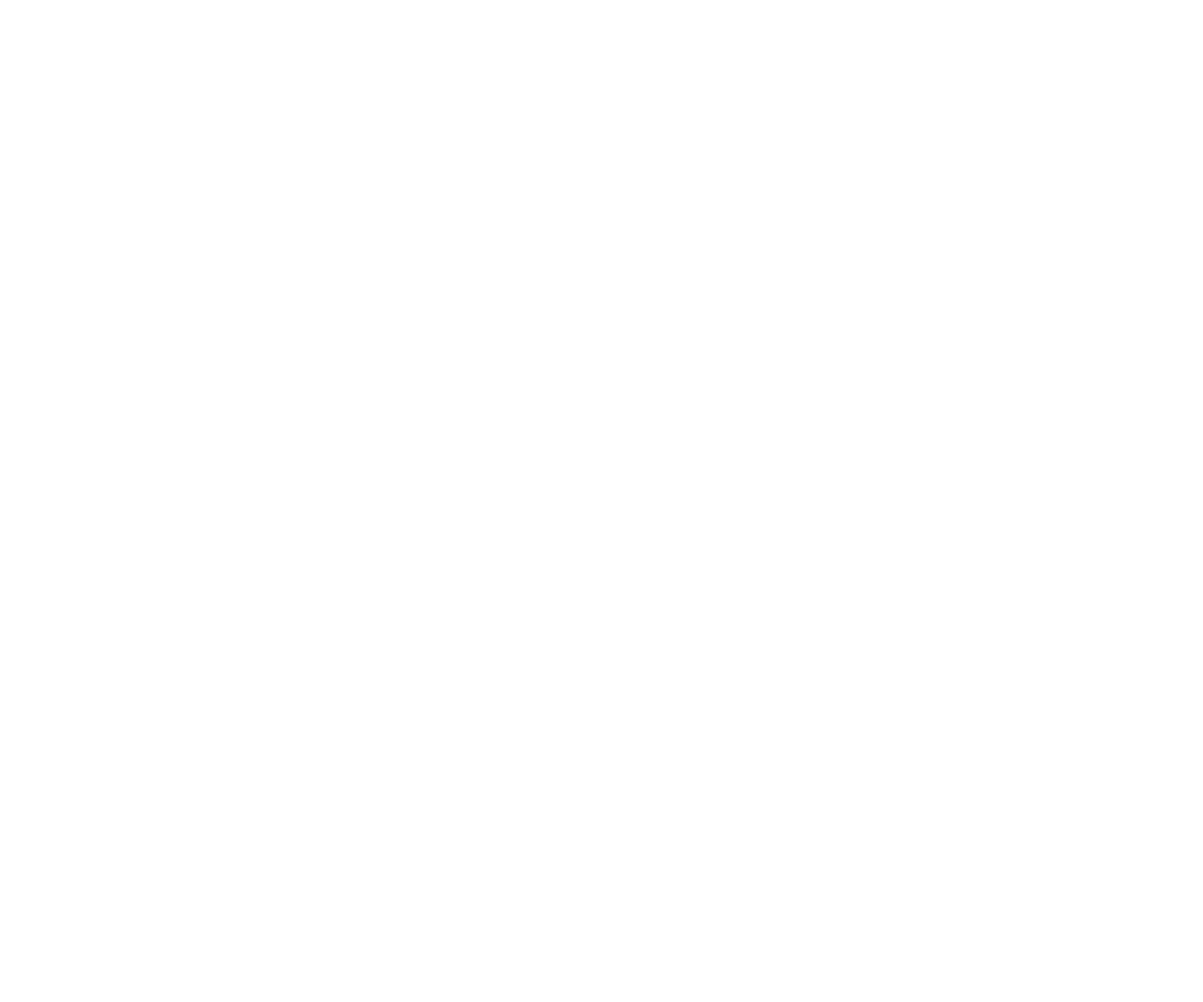
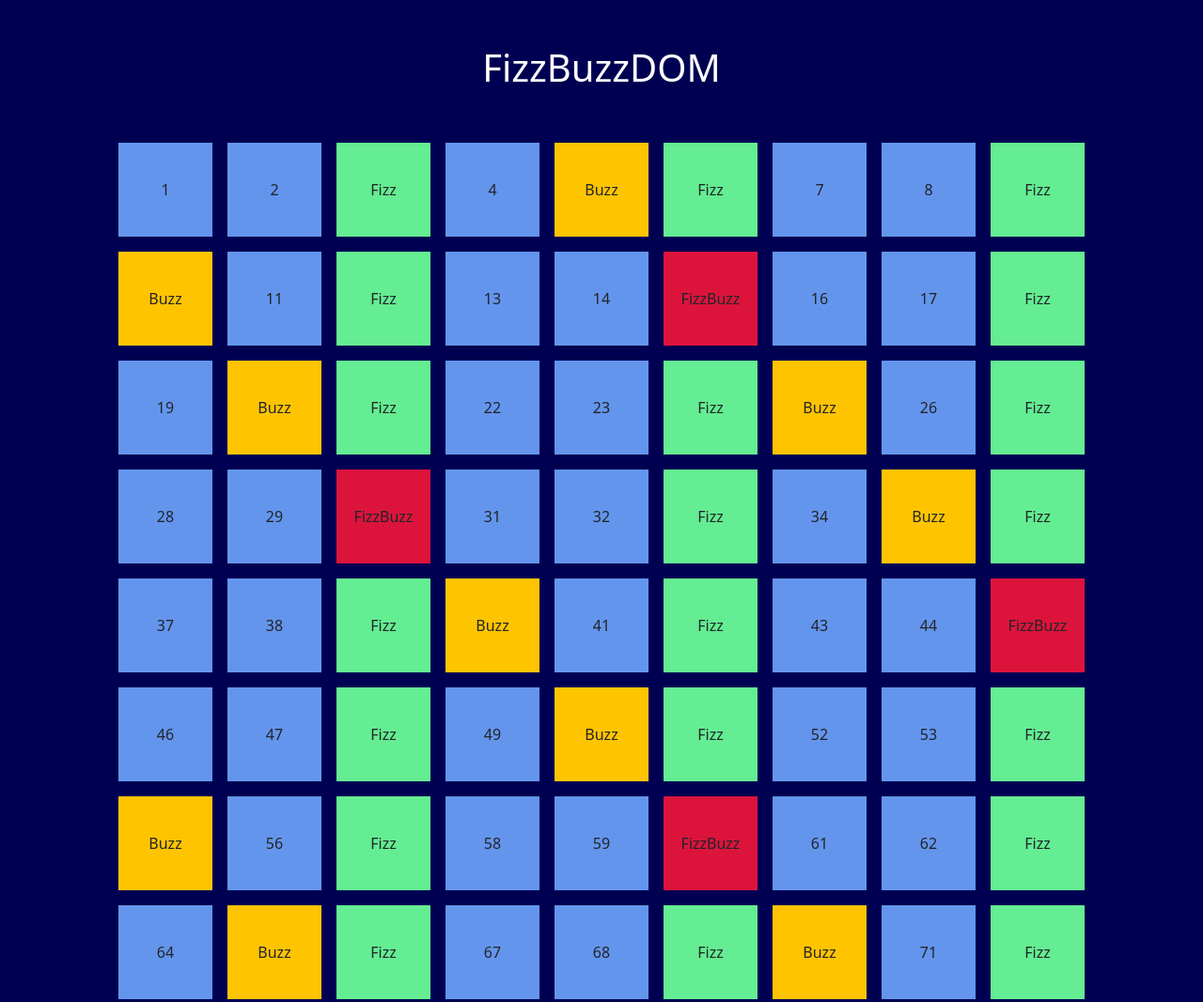
Before and after one commit to gianmarcodiale/js-fizzbuzzdom, a plain HTML site: page index.html in a window 1280 px wide. Shown: the top 1067 px of the page at 94% size. Before the commit the page ends 800 px from the top, so only its background shows below. Drawn offline with nearby package versions, Linux system fonts and the light colour scheme.

Commit message:
final commit

```diff
--- a/assets/css/style.css
+++ b/assets/css/style.css
@@ -0,0 +1,36 @@
+body {
+    background-color: rgb(0, 0, 82);
+}
+
+div {
+    display: flex;
+    align-items: center;
+    justify-content: center;
+    flex-wrap: wrap;
+    column-gap: 1rem;
+    row-gap: 1rem;
+}
+
+.fizz {
+    width: 100px;
+    height: 100px;
+    background-color: rgb(100, 237, 146);
+}
+
+.buzz {
+    width: 100px;
+    height: 100px;
+    background-color: rgb(255, 196, 0);
+}
+
+.fizz_buzz {
+    width: 100px;
+    height: 100px;
+    background-color: crimson;
+}
+
+.not_multiple {
+    width: 100px;
+    height: 100px;
+    background-color: cornflowerblue;
+}
--- a/assets/js/main.js
+++ b/assets/js/main.js
@@ -0,0 +1,38 @@
+// creo la costante selezionando il container
+const rowGame = document.getElementById("game");
+
+// creo il for loop iterando dal numero 1 al 100
+for (let x = 1; x <= 100; x++) {
+
+    // creo la prima condizione per i multipli di 3
+    if ((x % 3 == 0) && (x % 5 == 0)) {
+
+        fizzBuzz = document.createElement("div");
+        fizzBuzz.classList.add("fizz_buzz");
+        fizzBuzz.append("FizzBuzz");
+        rowGame.append(fizzBuzz);
+
+    // creo la seconda condizione per i multipli di 5
+    } else if (x % 5 == 0) {
+
+        buzz = document.createElement("div");
+        buzz.classList.add("buzz");
+        buzz.append("Buzz");
+        rowGame.append(buzz);
+
+    // creo la terza condizione sia per i multipli di 5 che di 3
+    } else if (x % 3 == 0) {
+
+        fizz = document.createElement("div");
+        fizz.classList.add("fizz");
+        fizz.append("Fizz");
+        rowGame.append(fizz);
+
+    } else {
+        notMultiple = document.createElement("div");
+        notMultiple.classList.add("not_multiple");
+        notMultiple.append(x)
+        rowGame.append(notMultiple);
+    }
+
+}
--- a/index.html
+++ b/index.html
@@ -14,6 +14,11 @@
   </head>
   <body>
 
+    <h1 class="text-white text-center p-5">FizzBuzzDOM</h1>
+
+    <div class="container" id="game">
+
+    </div>
 
 
 
@@ -28,6 +33,6 @@
     <script src="https://cdn.jsdelivr.net/npm/bootstrap@5.0.2/dist/js/bootstrap.min.js" integrity="sha384-cVKIPhGWiC2Al4u+LWgxfKTRIcfu0JTxR+EQDz/bgldoEyl4H0zUF0QKbrJ0EcQF" crossorigin="anonymous"></script>
 
     <!-- Import JavaScript -->
-    <script src="./assets/js/main.js"></script>
+    <script src="./assets/js/main.js" type="text/javascript"></script>
   </body>
 </html>
```
